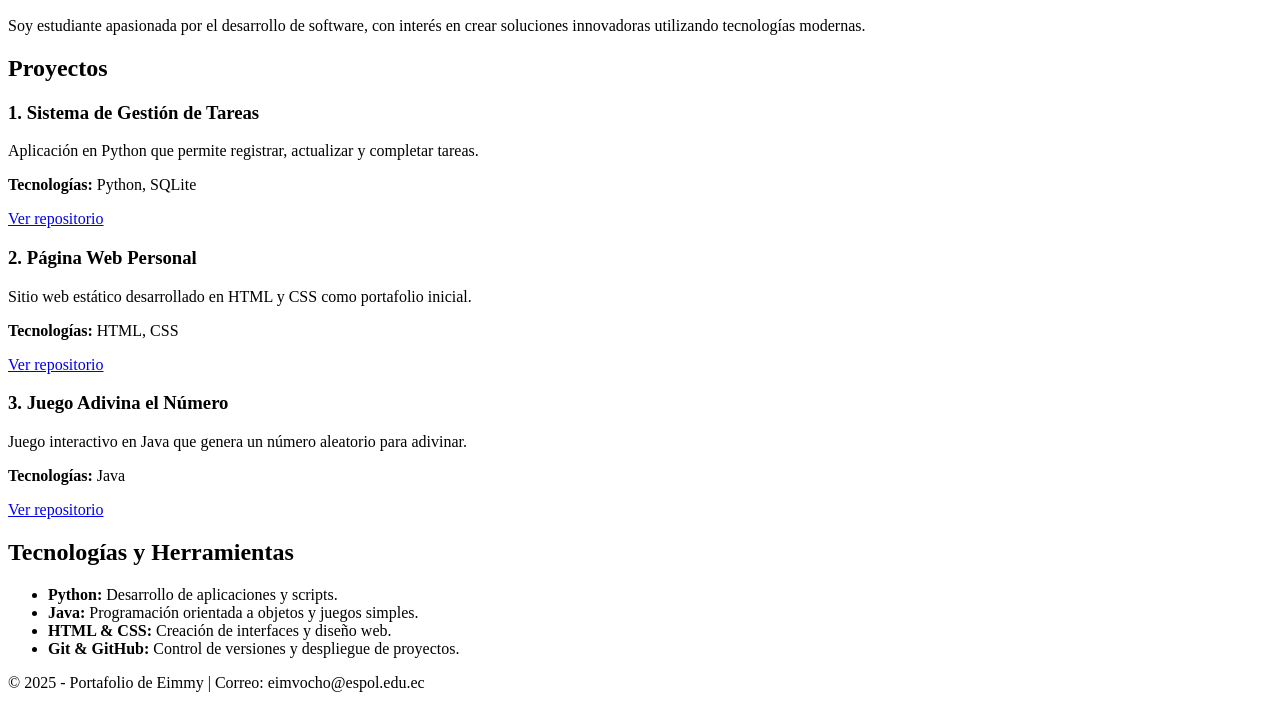
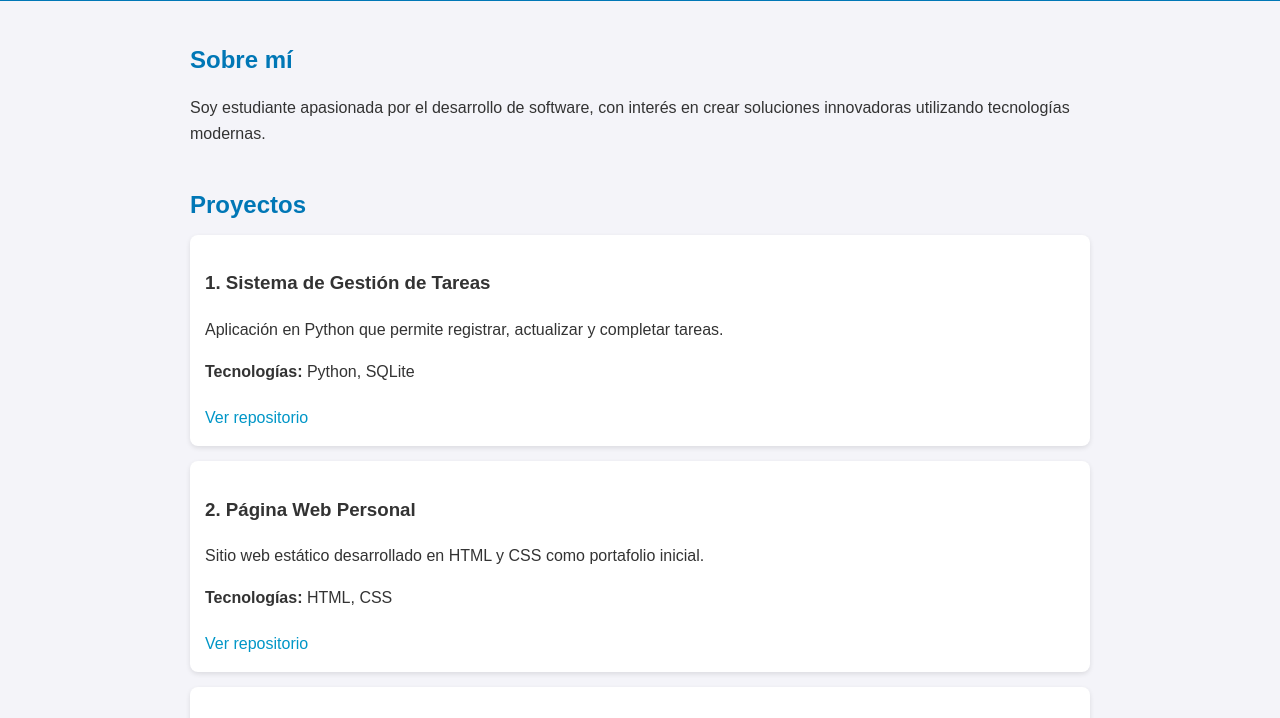
Before and after one commit to eimmy-o/eimmy-o.github.io, a plain HTML site: page index.html in a window 1280 px wide. Shown: the part 148-866 px from the top of the page. Drawn offline with Linux system fonts and the light colour scheme.

Commit message:
Conexion con style.css

```diff
--- a/index.html
+++ b/index.html
@@ -3,7 +3,7 @@
 <head>
     <meta charset="UTF-8">
     <meta name="viewport" content="width=device-width, initial-scale=1.0">
-    <ref="stylesheet" href="style.css">
+    <link rel="stylesheet" href="style.css">
     <title>Eimmy's GitHub Page</title>
 </head>
 <body>
```
